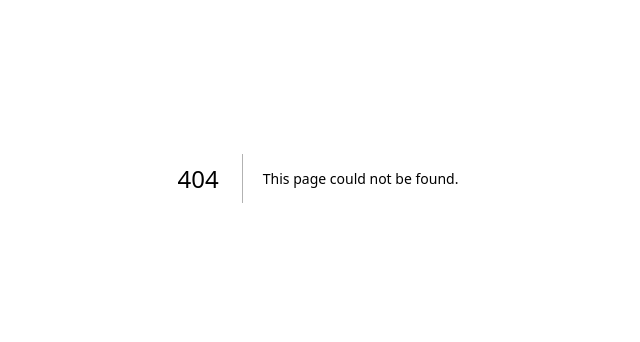
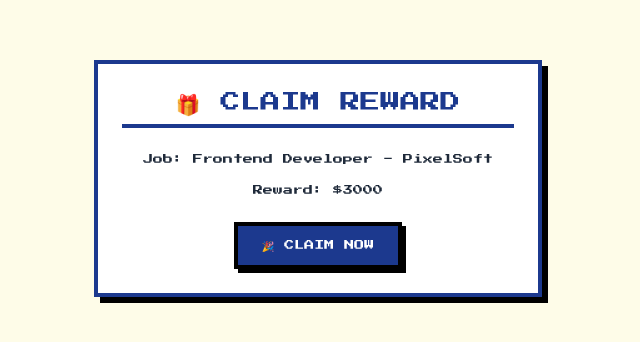
Before and after one commit to Trusted-Jobs/job-quest-platform-ui, a Next.js app: page /claim-reward in a window 1280 px wide. Before the commit this address had no page. Shown: the part 222-564 px from the top of the page, without its empty margins (322-962 px from the left). Built offline with nearby package versions, Linux system fonts and the light colour scheme.

Commit message:
feat: added claim-reward ui

```diff
--- /dev/null
+++ b/app/claim-reward/page.tsx
@@ -0,0 +1,35 @@
+"use client";
+
+import React, { useState } from "react";
+import "@fontsource/press-start-2p";
+
+export default function ClaimReward() {
+  const [claimed, setClaimed] = useState(false);
+
+  const handleClaim = () => {
+    setClaimed(true);
+    alert("Reward successfully claimed!");
+  };
+
+  return (
+    <div className="min-h-screen bg-yellow-50 flex items-center justify-center p-6 font-['Press Start 2P'] text-gray-800">
+      <div className="bg-white border-4 border-blue-900 p-6 rounded-none shadow-[6px_6px_0px_black] max-w-md w-full text-center text-[10px]">
+        <h1 className="text-xl text-blue-900 mb-6 border-b-4 border-blue-900 pb-2">
+          🎁 CLAIM REWARD
+        </h1>
+        <p className="mb-4">Job: Frontend Developer - PixelSoft</p>
+        <p className="mb-6">Reward: $3000</p>
+        {claimed ? (
+          <p className="text-green-600 font-bold">✅ Claimed</p>
+        ) : (
+          <button
+            onClick={handleClaim}
+            className="bg-blue-900 text-white py-3 px-6 border-4 border-black rounded-none shadow-[4px_4px_0px_black] hover:bg-blue-800"
+          >
+            🎉 CLAIM NOW
+          </button>
+        )}
+      </div>
+    </div>
+  );
+}
```
